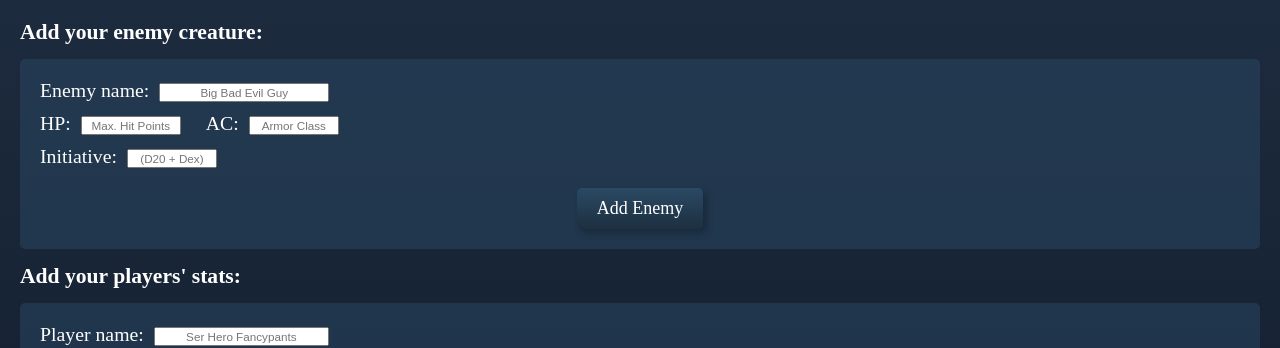
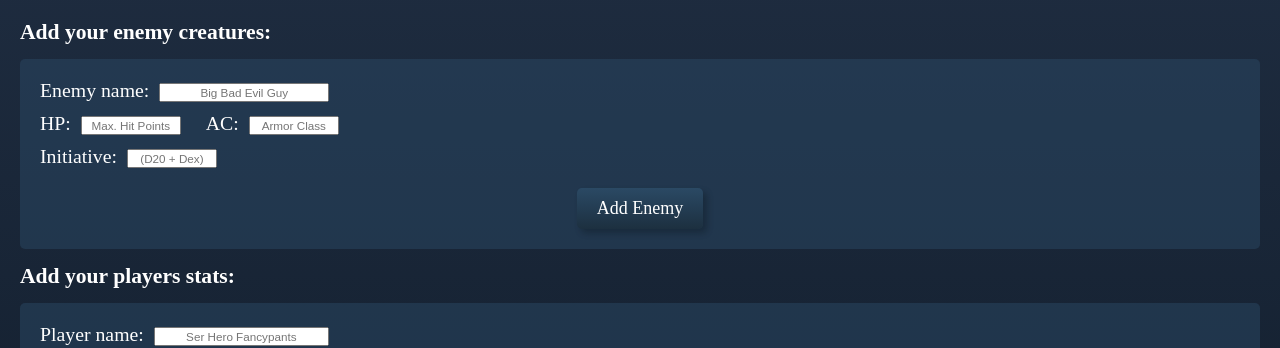
Before and after one commit to ninasander/capstone-project, a React (Create React App) app: page / in a window 1280 px wide. Shown: the top 348 px of the page. Built offline with nearby package versions, Linux system fonts and the light colour scheme; a web font is replaced by a local one.

Commit message:
Fix button and headline text change on edit

```diff
--- a/src/components/CreatePage/CreateEnemy.js
+++ b/src/components/CreatePage/CreateEnemy.js
@@ -32,7 +32,11 @@ export default function CreateEnemy({
 
   return (
     <FormStyled onSubmit={handleSubmit(onSubmit)}>
-      <h1>{headlineText}</h1>
+      <h1>
+        {editCreature?.enemyName
+          ? 'Edit your enemy creature:'
+          : 'Add your enemy creatures:'}
+      </h1>
       <FormContainerStyled>
         <section>
           <label htmlFor="enemyName">Enemy name:</label>
@@ -106,7 +110,10 @@ export default function CreateEnemy({
             Please enter a positive number (Max. 2 digits)
           </ErrorInfoStyled>
         )}
-        <PageButton type="submit" buttonText={buttonText} />
+        <PageButton
+          type="submit"
+          buttonText={editCreature?.enemyName ? 'Save Enemy' : 'Add Enemy'}
+        />
       </FormContainerStyled>
     </FormStyled>
   )
--- a/src/components/CreatePage/CreatePlayer.js
+++ b/src/components/CreatePage/CreatePlayer.js
@@ -29,7 +29,11 @@ export default function CreatePlayer({
 
   return (
     <FormStyled onSubmit={handleSubmit(onSubmit)}>
-      <h1>Add your players' stats:</h1>
+      <h1>
+        {editCreature?.playerName
+          ? 'Edit your players stats:'
+          : 'Add your players stats:'}
+      </h1>
       <FormContainerStyled>
         <section>
           <label>Player name:</label>
@@ -86,7 +90,10 @@ export default function CreatePlayer({
             Please enter a positive number (Max. 2 digits)
           </ErrorInfoStyled>
         )}
-        <PageButton type="submit" buttonText="Add Player" />
+        <PageButton
+          type="submit"
+          buttonText={editCreature?.playerName ? 'Save Player' : 'Add Player'}
+        />
       </FormContainerStyled>
     </FormStyled>
   )
```
